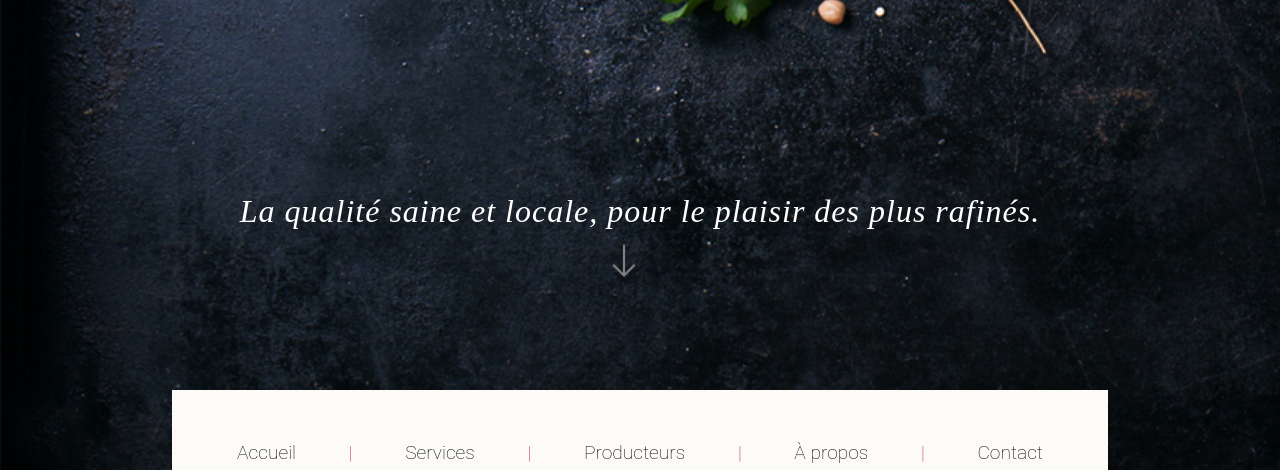
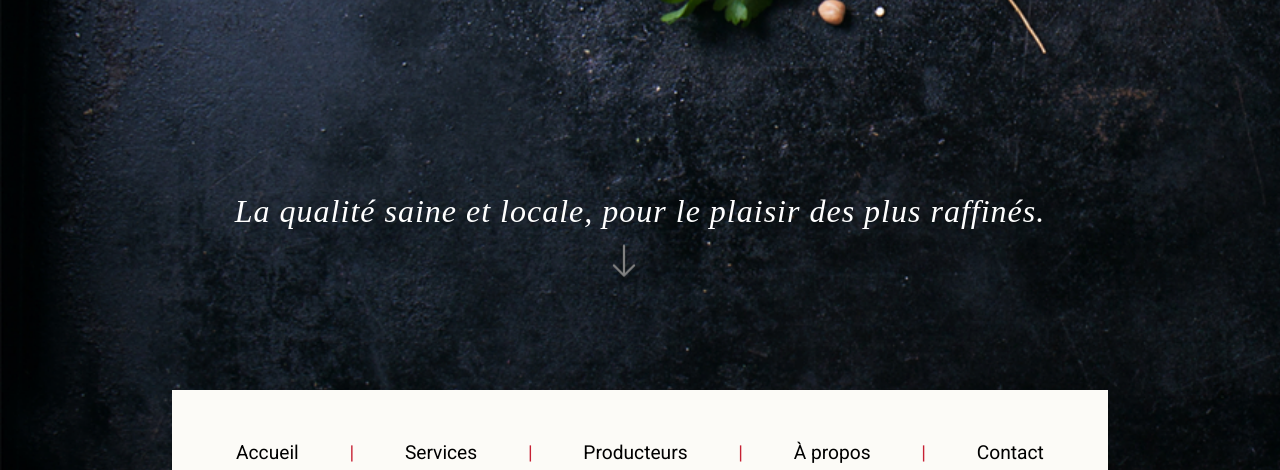
Before and after one commit to SebouChu/LePetitPanierBordelais, a Rails app: page / in a window 1280 px wide. Shown: the part 499-969 px from the top of the page. Run offline with Rails 7, Linux system fonts and the light colour scheme; style sheets or scripts are compiled from the project's sources; some libraries are stand-ins or nearby versions.

Commit message:
Goodbye DS_Store & some stuff

```diff
--- a/app/views/layouts/application.html.erb
+++ b/app/views/layouts/application.html.erb
@@ -2,6 +2,8 @@
 <html>
   <head>
     <title><%= yield :pagetitle %> - LPPB</title>
+    <link href="https://fonts.googleapis.com/css?family=Playfair+Display" rel="stylesheet">
+    <link href="https://fonts.googleapis.com/css?family=Roboto" rel="stylesheet">
     <%= csrf_meta_tags %>
     <%= stylesheet_link_tag    'application', media: 'all', 'data-turbolinks-track': 'reload' %>
     <meta charset="utf-8">
@@ -23,8 +25,6 @@
     <link rel="canonical" href="http://lepetitpanierbordelais.fr/" />
     <link rel="publisher" href="https://plus.google.com/u/1/108017467012918746077" />
 
-    <!-- FONTS -->
-    <link href="https://fonts.googleapis.com/css?family=Playfair+Display" rel="stylesheet">
 
     <!-- <link rel="shortcut icon" href="images/logo.png"> -->
   </head>
@@ -32,7 +32,7 @@
   <body>
     <%= image_tag 'logo.png', alt:"logo", id:"logo" %>
     <%= image_tag 'right-arrow.png', alt:'scoll-arrow', id:"arrow"%>
-    <p id="baseline">La qualité saine et locale, pour le plaisir des plus rafinés.</p>
+    <p id="baseline">La qualité saine et locale, pour le plaisir des plus raffinés.</p>
 
     <div class="body-content">
       <div id="header">
@@ -52,7 +52,7 @@
       <h3>Contactez nous</h3>
       <hr><hr><br>
       <p> 1 rue Jacques Ellul, 33000 Bordeaux </p>
-      <p> lepetitpanierbordelais@contact.fr </p>
+      <p> contact@lepetitpanierbordelais.fr </p>
       <p> 06 70 98 67 88 </p>
     </footer>
     <%= javascript_include_tag 'application', 'data-turbolinks-track': 'reload' %>
```
Also changed, not shown: 5 other files.
